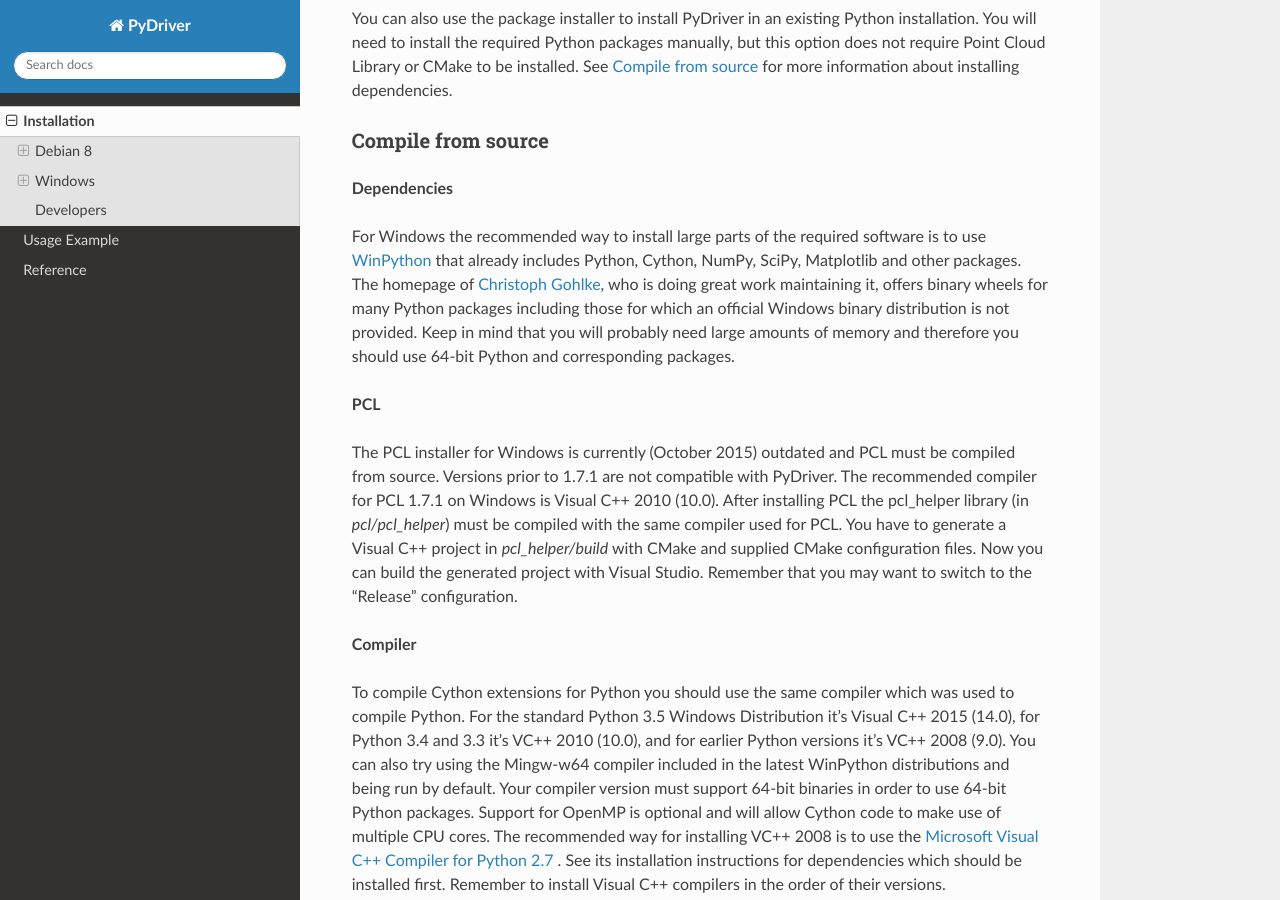
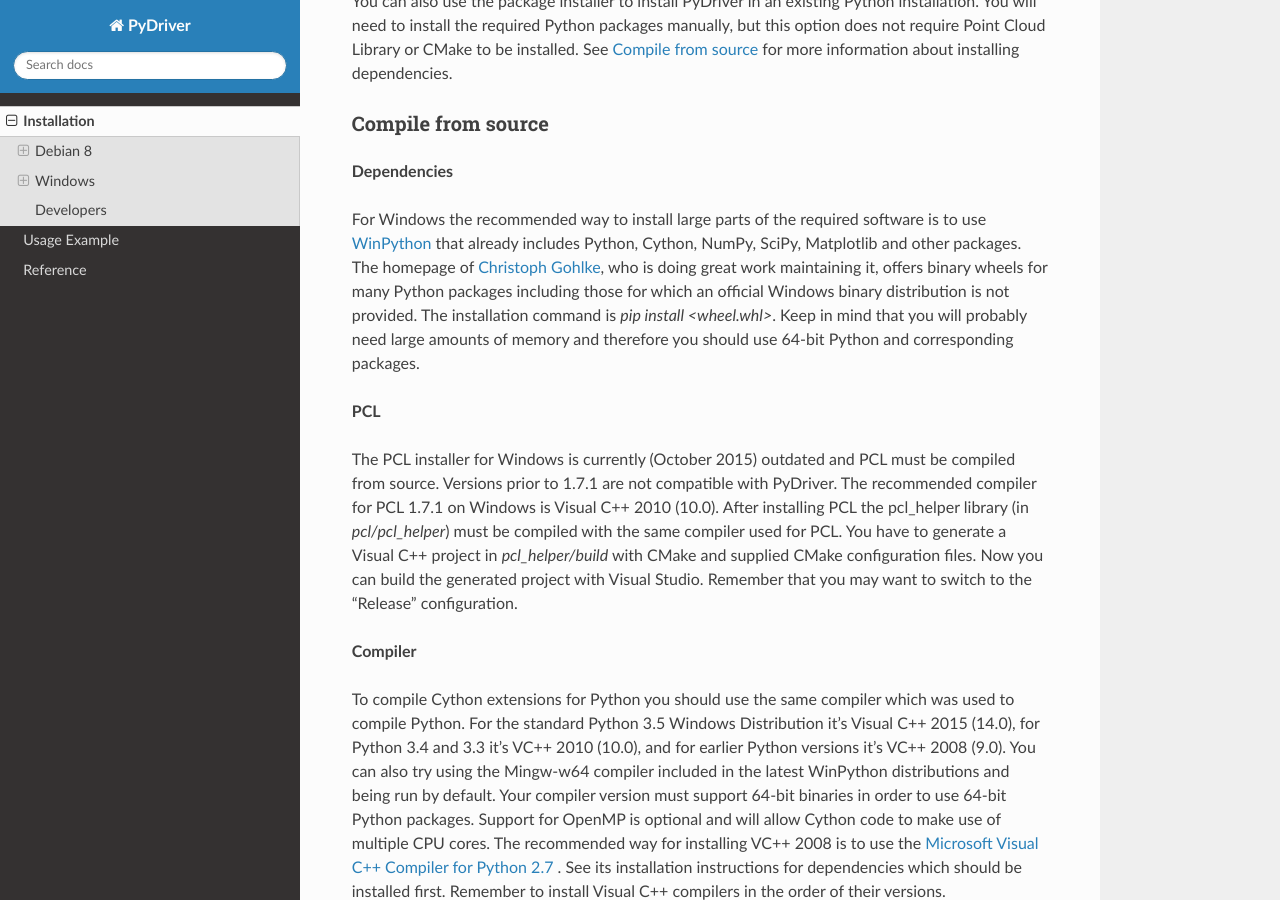
Before and after one commit to Leonard-Plotkin/pydriver, a Sphinx documentation site: the page built from doc/installation.rst, in a window 1280 px wide and 900 px high, scrolled down 2801 px. Built offline with Sphinx 7.4.7 and the Read the Docs theme 2.0.0, drawn with Linux system fonts in a browser that asks for light colours; the version number could not be read and is left out; some of the changed text lies outside the part shown.

Commit message:
Improve installation documentation

```diff
--- a/doc/installation.rst
+++ b/doc/installation.rst
@@ -145,8 +144,9 @@ For Windows the recommended way to install large parts of the required software
 Matplotlib and other packages. The homepage of `Christoph Gohlke
 <http://www.lfd.uci.edu/~gohlke/pythonlibs/>`_, who is doing great work maintaining it, offers
 binary wheels for many Python packages including those for which an official Windows binary
-distribution is not provided. Keep in mind that you will probably need large amounts of memory
-and therefore you should use 64-bit Python and corresponding packages.
+distribution is not provided. The installation command is *pip install <wheel.whl>*. Keep in mind
+that you will probably need large amounts of memory and therefore you should use 64-bit Python
+and corresponding packages.
 
 **PCL**
 
```
Also changed, not shown: other parts of doc/installation.rst (+1 -2 lines).
